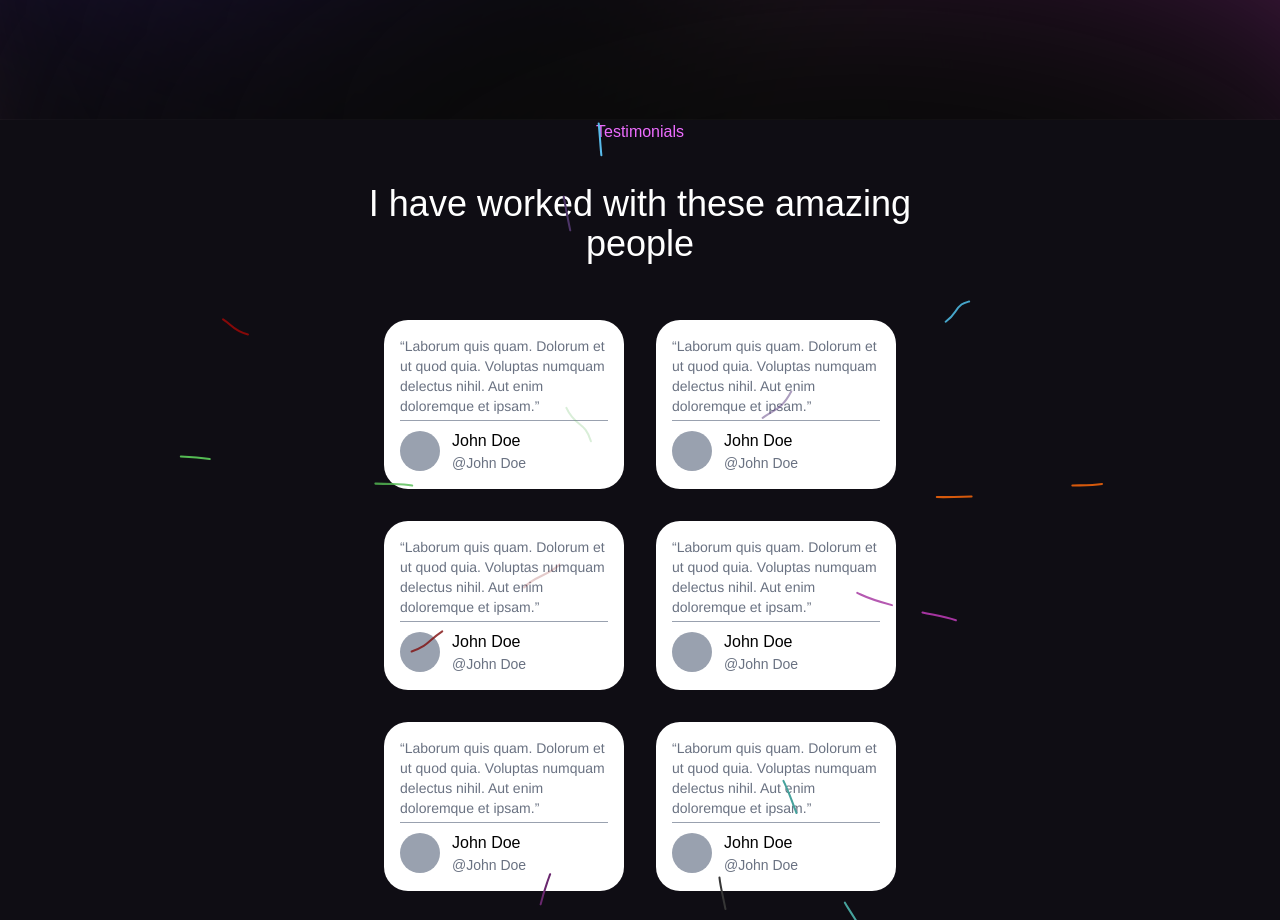
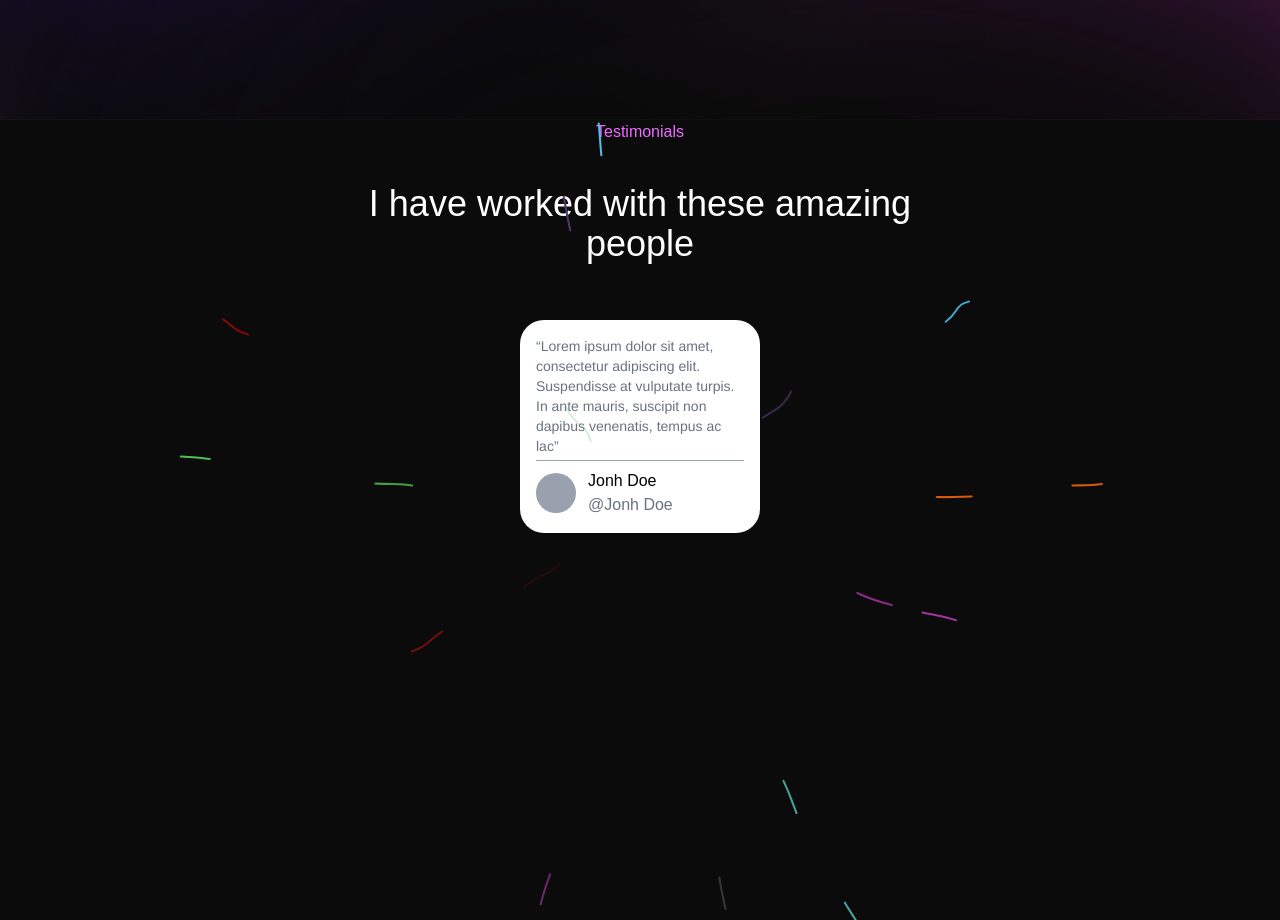
Before and after one commit to jomjamkusuma/my-resume-app, a Next.js app: page / in a window 1280 px wide. Shown: the part 680-1600 px from the top of the page. Built offline with nearby package versions, Linux system fonts and the light colour scheme; a web font is replaced by a local one.

Commit message:
add testimonial car parameter

```diff
--- a/app/components/TestimonialCard.tsx
+++ b/app/components/TestimonialCard.tsx
@@ -1,19 +1,37 @@
+import Link from "next/link";
 import React from "react";
 
-const TestimonialCard = () => {
+const TestimonialCard = ({
+  comment,
+  author,
+  link,
+}: {
+  comment: string;
+  author: string;
+  link: string;
+}) => {
+  console.log(link);
   return (
     <div>
       <div className="w-60 bg-white rounded-3xl p-4">
         <p className="text-sm font-['Helvetica'] font-light text-gray-500 pb-1">
-          “Laborum quis quam. Dolorum et ut quod quia. Voluptas numquam delectus
-          nihil. Aut enim doloremque et ipsam.”
+          “{comment}”
         </p>
         <div className="w-full border-t border-gray-400 py-1"></div>
         <div className="flex items-center">
           <div className="rounded-full w-10 h-10 bg-gray-400 mr-3"></div>
           <div className="flex-row">
-            <p className="text-black">John Doe</p>
-            <p className="text-sm text-gray-500">@John Doe</p>
+            <p className="text-black">{author}</p>
+            <div>
+              <Link
+                href={link}
+                target="_blanks"
+                rel="noopener noreferrer"
+                className="cursor-pointer text-gray-500"
+              >
+                @{author}
+              </Link>
+            </div>
           </div>
         </div>
       </div>
--- a/app/sections/Landing.tsx
+++ b/app/sections/Landing.tsx
@@ -6,7 +6,7 @@ const Interlude = () => {
   return (
     <div className="flex h-screen bg-[url('/landing-background.svg')] bg-cover bg-bottom justify-center items-center">
       <div>
-        <h1 className="text-5xl text-white font-bold text-center">
+        <h1 className="md:text-5xl text-white font-bold text-center">
           I just need a new job
         </h1>
         <h1 className="text-5xl text-white font-bold text-center pt-4">
@@ -17,8 +17,8 @@ const Interlude = () => {
           <span>Hello, I’m Kusuma Jomjam</span>
           <motion.button
             whileHover={{ scale: 1.2, rotate: -30 }}
-            className="h-20 w-20 bg-[url('/kusuma-profile.png')] bg-contain border-1 rounded-full m-4"
-          ></motion.button>
+            className="h-20 w-20 bg-[url('/kusuma-profile.png')] bg-cover bg-center border-1 rounded-full m-4"
+          />
           <motion.div className="" />
           <span>a Software Engineer</span>
         </div>
--- a/app/sections/Testimonials.tsx
+++ b/app/sections/Testimonials.tsx
@@ -1,21 +1,38 @@
 import React from "react";
 import { BackgroundLines } from "../components/ui/Background-lines";
 import TestimonialCard from "../components/TestimonialCard";
-import { div } from "motion/react-client";
+import Link from "next/link";
+
+interface TestimonialInfo {
+  author: string;
+  link: string;
+  comment: string;
+}
 
 const Testimonials = () => {
-  const card = [1, 2, 3, 4, 5, 6];
+  let mock: TestimonialInfo[] = [
+    {
+      author: "Jonh Doe",
+      link: "https://stackoverflow.com/",
+      comment:
+        "Lorem ipsum dolor sit amet, consectetur adipiscing elit. Suspendisse at vulputate turpis. In ante mauris, suscipit non dapibus venenatis, tempus ac lac",
+    },
+  ];
   return (
-    <div className="relative h-screen flex items-center justify-center">
-      <BackgroundLines className="absolute w-full flex-col lg:px-70 bg-[#0F0D14]">
+    <div className="relative h-screen items-center justify-center">
+      <BackgroundLines className="absolute w-full flex-col lg:px-70 bg-[#0b0b0b]">
         <h1 className="text-fuchsia-400 text-center text-md ">Testimonials</h1>
         <h1 className="text-white text-4xl text-center p-10">
           I have worked with these amazing people
         </h1>
         <div className="flex flex-wrap justify-center">
-          {card.map((val) => (
-            <div className="m-4">
-              <TestimonialCard />
+          {mock.map((val, i) => (
+            <div key={i} className="m-4">
+              <TestimonialCard
+                author={val.author}
+                link={val.link}
+                comment={val.comment}
+              />
             </div>
           ))}
         </div>
```
